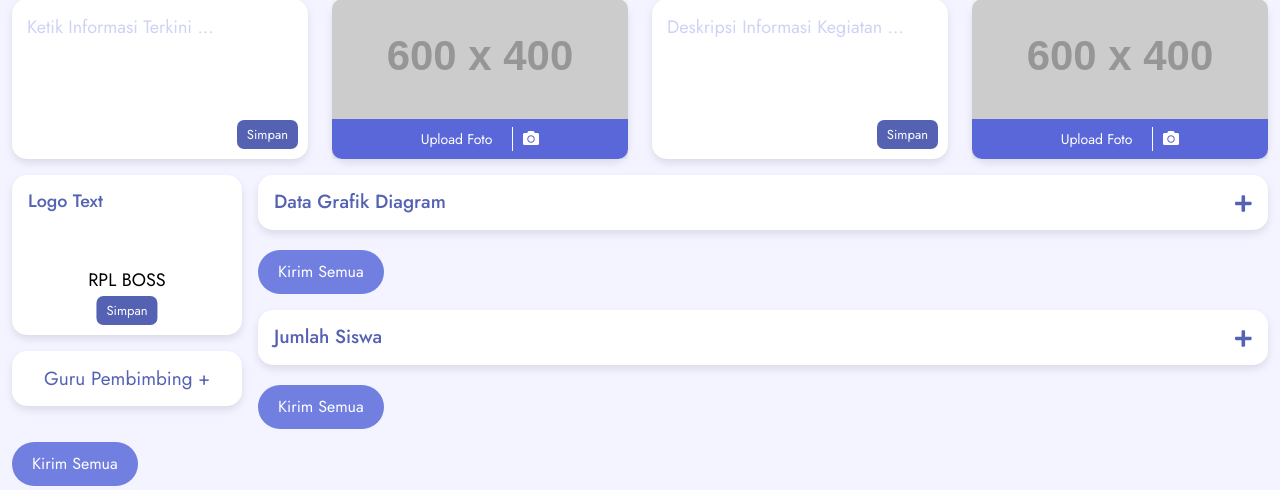
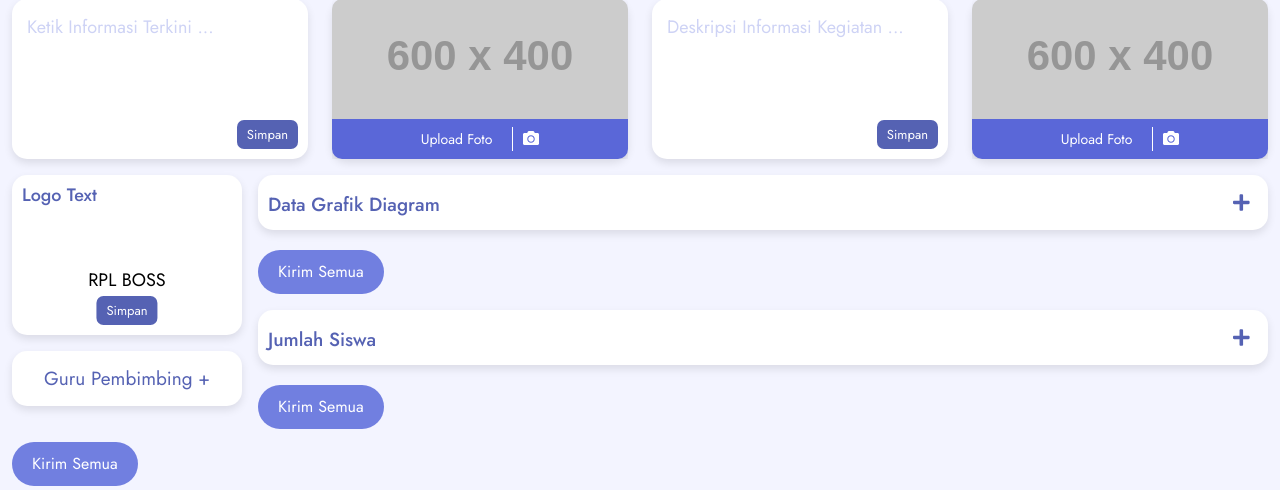
Before and after one commit to P5Jurusan/jurusan, a Flask app: page /admin in a window 1280 px wide. Shown: the part 53-543 px from the top of the page. Run offline with Flask 3, Linux system fonts and the light colour scheme; grey boxes labelled with a size stand in for pictures from a placeholder-image service; some libraries are stand-ins or nearby versions.

Commit message:
rev posisi

```diff
--- a/templates/admin.html
+++ b/templates/admin.html
@@ -253,16 +253,19 @@
             <div class="row mb-3">
                 <!-- logo huruf & guru pemb -->
                 <div class="col" style="max-width: 255px;">
-                    <div class="card mb-3" style="height: 160px; position: relative; width:230px;">
-                        <div class="card-body">
-                            <h5 class="card-title" style="color: #5562B3; font-size: 18px;">Logo Text</h5>
+                    <div class="card mb-3" style="height: 160px; position: relative; width: 230px; overflow: hidden;">
+                        <div class="card-body" style="position: relative; padding: 10px; overflow: hidden;">
+                            <h5 class="card-title" style="color: #5562B3; font-size: 18px; margin-bottom: 10px;">Logo
+                                Text</h5>
                             <form action="/admin/major" method="POST" style="width: 100%; height: 100%;">
-                                <textarea placeholder="Tambah Nama Logo" name="name"
-                                    style="position: absolute; top: 55%; left: 50%; transform: translate(-50%, -50%); text-align: center; width: 80%; height: 50px; border: none; outline: none; font-size: 18px; resize: none; overflow-y: auto;">
+                                <textarea placeholder="Tambah Nama Logo" name="name" style="position: absolute; top: 55%; left: 50%; transform: translate(-50%, -50%);
+                                    text-align: center; width: 80%; height: 50px; border: none; outline: none;
+                                    font-size: 18px; resize: none; overflow: hidden;">
                                     {{ major.name if major else '' }}
                                 </textarea>
-                                <button
-                                    style="position: absolute; bottom: 10px; left: 50%; transform: translateX(-50%); font-size: 13px; padding: 5px 10px; border: none; color: #ffffff; background-color: #5562B3; border-radius: 7px;">
+                                <button style="position: absolute; bottom: 10px; left: 50%; transform: translateX(-50%);
+                                    font-size: 13px; padding: 5px 10px; border: none; color: #ffffff;
+                                    background-color: #5562B3; border-radius: 7px;">
                                     Simpan
                                 </button>
                             </form>
@@ -293,20 +296,22 @@
 
             <!-- data grafik -->
             <div class="col ms-3" style="flex-grow: 1;">
-                <div class="card" style="height: 55px;">
-                    <div class="card-body">
-                        <div class="d-flex" style="justify-content: space-between;">
-                            <h5 class="card-title " style="color: #5562B3; font-size: 19px;">Data Grafik Diagram</h5>
+                <div class="card" style="height: 55px; overflow: hidden;">
+                    <div class="card-body" style="padding: 10px; overflow: hidden;">
+                        <div class="d-flex" style="justify-content: space-between; align-items: center;">
+                            <h5 class="card-title" style="color: #5562B3; font-size: 19px; margin: 0;">Data Grafik
+                                Diagram</h5>
                             <!-- plus -->
                             <button class="mb-2"
                                 style="background: none; border: none; color: #5562B3; font-size: 19px; cursor: pointer; padding: 0;"
                                 onmouseover="this.style.color='#334599'" onmouseout="this.style.color='#5562B3'"
                                 onclick="addCardLab()">
-                                <i class="fa fa-plus" aria-hidden="true"></i>
+                                <i class="fa fa-plus mt-2  me-2" aria-hidden="true"></i>
                             </button>
                         </div>
                     </div>
                 </div>
+
 
                 <!-- card add lab -->
                 <form action="/admin/lab" method="POST" encytype="multipart/form-data">
@@ -319,16 +324,17 @@
 
                 <!-- jumlah siswa -->
                 <div class="mt-3">
-                    <div class="card" style="height: 55px;">
-                        <div class="card-body">
-                            <div class="d-flex" style="justify-content: space-between;">
-                                <h5 class="card-title" style="color: #5562B3; font-size: 19px;">Jumlah Siswa</h5>
+                    <div class="card" style="height: 55px; overflow: hidden;">
+                        <div class="card-body" style="padding: 10px; overflow: hidden;">
+                            <div class="d-flex" style="justify-content: space-between; align-items: center;">
+                                <h5 class="card-title" style="color: #5562B3; font-size: 19px; margin: 0;">Jumlah Siswa
+                                </h5>
                                 <!-- plus -->
                                 <button class="mb-2"
                                     style="background: none; border: none; color: #5562B3; font-size: 19px; cursor: pointer; padding: 0;"
                                     onmouseover="this.style.color='#334599'" onmouseout="this.style.color='#5562B3'"
                                     onclick="addCardKelas()">
-                                    <i class="fa fa-plus" aria-hidden="true"></i>
+                                    <i class="fa fa-plus mt-2 me-2" aria-hidden="true"></i>
                                 </button>
                             </div>
                         </div>
@@ -466,7 +472,7 @@ function addGoodsInput(goodsCount) {
             batchCount++;  // Increment untuk setiap batch baru
 
             const newCardHTML = `
-                < div class="col-sm-4 mt-3" id = "batch-${batchCount}" >
+                <div class="col-sm-4 mt-3" id = "batch-${batchCount}">
                     <div class="card" style="height: 190px;">
                         <div class="card-body">
                             <div class="d-flex justify-content-between align-items-center">
@@ -484,7 +490,6 @@ function addGoodsInput(goodsCount) {
                             <button type="button" class="btn btn-secondary mt-2" onclick="addClassInput(${batchCount})">Tambah Kelas</button>
                         </div>
                     </div>
-    </ >
                 `;
 
             document.getElementById('card-kelas').insertAdjacentHTML('beforeend', newCardHTML);
@@ -493,7 +498,7 @@ function addGoodsInput(goodsCount) {
         function addClassInput(batchCount) {
             // Tambahkan input kelas dan total siswa untuk batch tertentu
             const classDiv = `
-                < div class="d-flex flex-column align-items-start mb-1 me-5" >
+                <div class="d-flex flex-column align-items-start mb-1 me-5">
         <span class="dot me-2"></span>
         <div class="mt-2">
             <input type="text" name="class_name_${batchCount}[]" placeholder="Kelas"
@@ -501,19 +506,18 @@ function addGoodsInput(goodsCount) {
             <input type="number" name="total_student_${batchCount}[]" placeholder="Jumlah Siswa"
                    style="font-size: 12px; width: 100%; border: none; outline: none; background: transparent;">
         </div>
-    </>
-            `;
+        </div>     `;
 
-            document.getElementById(`kelas - ${ batchCount } `).insertAdjacentHTML('beforeend', classDiv);
+            document.getElementById(`kelas-${batchCount}`).insertAdjacentHTML('beforeend', classDiv);
         }
 
 
         function addGuruPembimbing() {
-            const uniqueId = `imageUpload${ Date.now() } `;
-            const imageId = `guruImage${ Date.now() } `;
+            const uniqueId = `imageUpload${Date.now()} `;
+            const imageId = `guruImage${Date.now()} `;
 
             const newCard = `
-                < div class="card mb-3" style = "height: 260px;" >
+                <div class="card mb-3" style = "height: 260px;">
                     <div class="card-body">
                         <!-- Gambar Guru -->
                         <img src="{{ url_for('static', filename='assets/img/bulat.png') }}" alt="Gambar Guru"
```
Also changed, not shown: templates/index.html (+35 -3 lines), instance/jurusan.db, 1 other file. Lines whose indentation alone changed are shown as unchanged.
